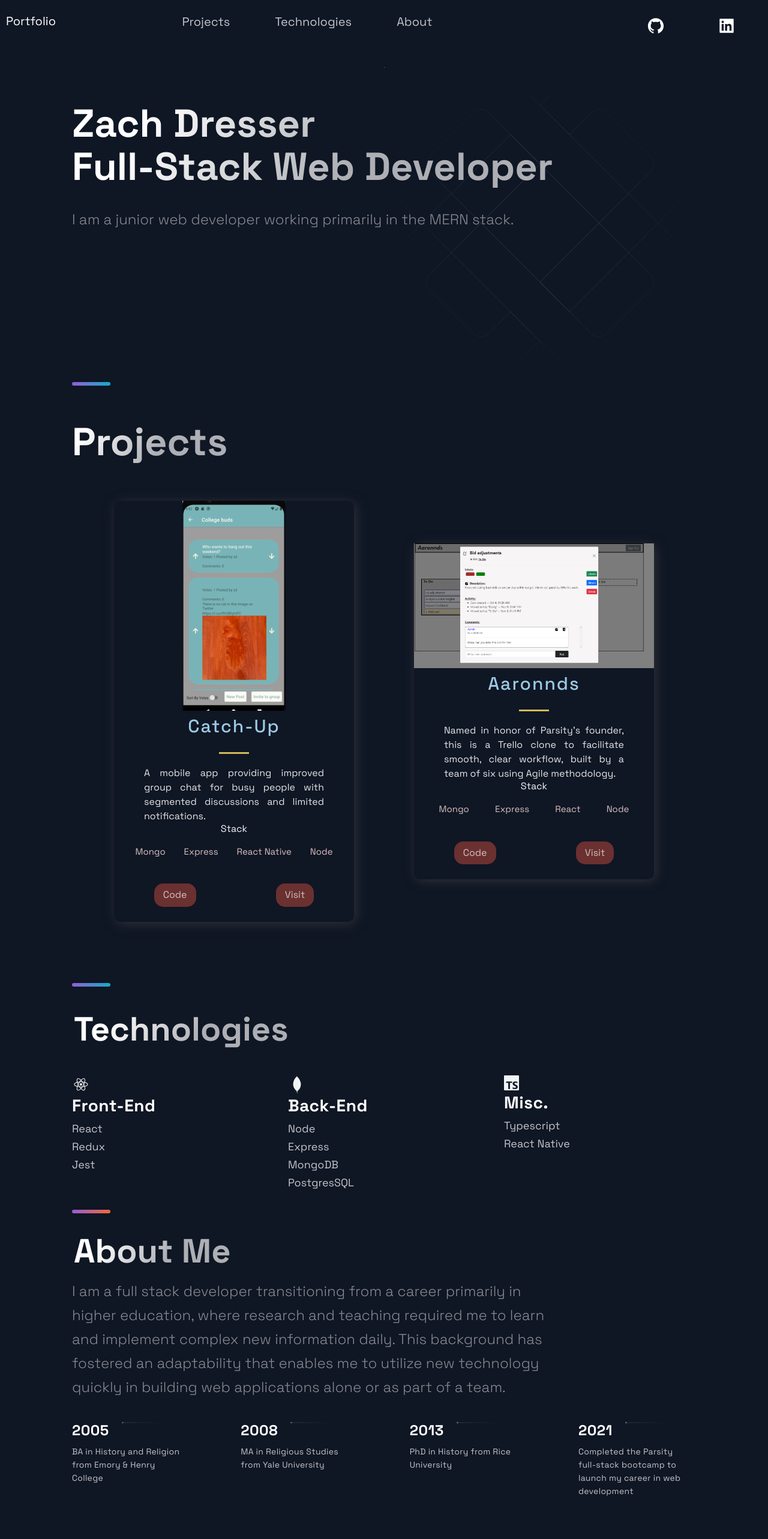
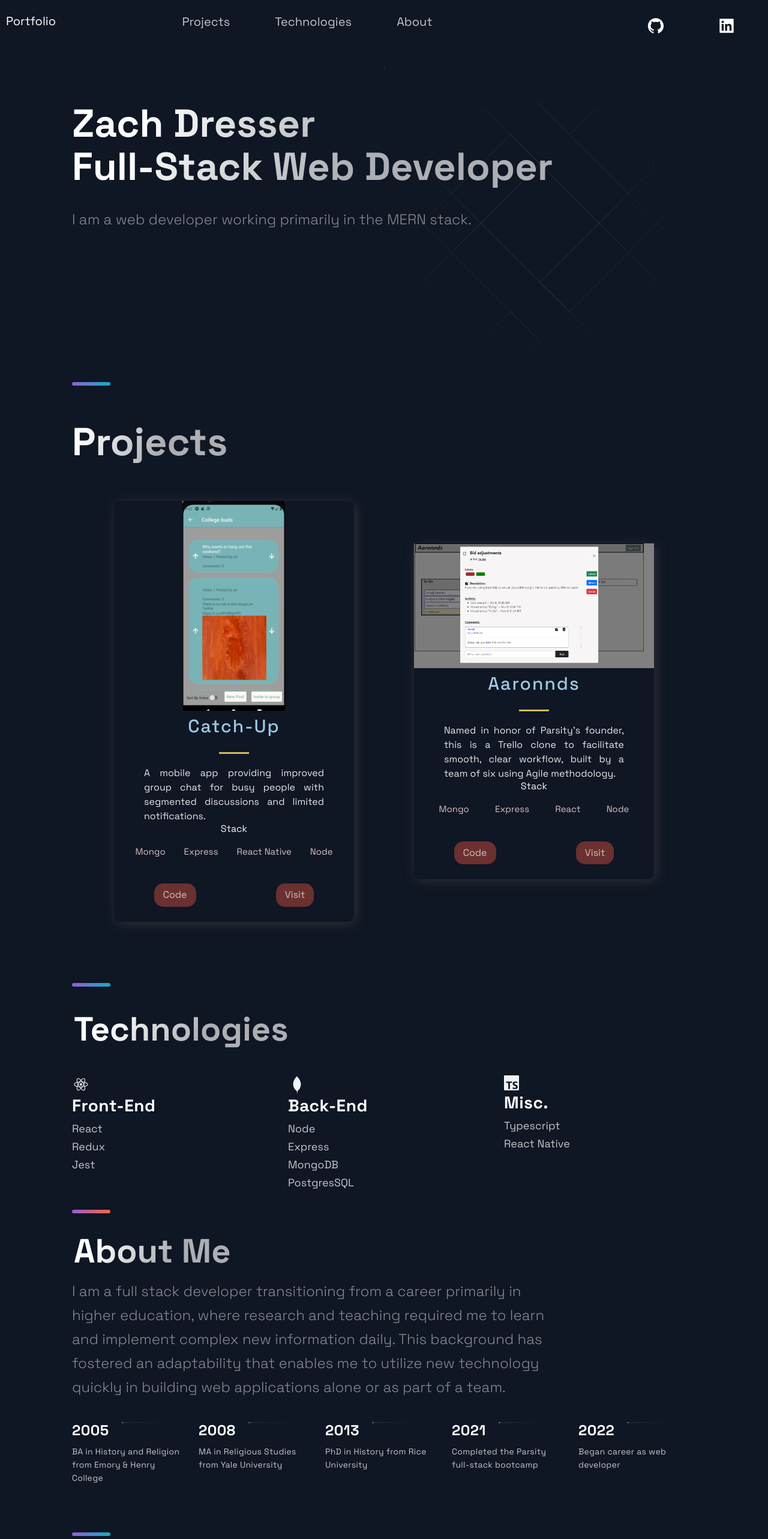
Before and after one commit to zdresser/portfolio, a Next.js app: page / in a window 1280 px wide. Shown: the top 2566 px of the page at 60% size. Built offline with nearby package versions, Linux system fonts and the light colour scheme.

Commit message:
minor site updates

```diff
--- a/src/components/Hero/Hero.js
+++ b/src/components/Hero/Hero.js
@@ -17,7 +17,7 @@ const Hero = (props) => (
           Full-Stack Web Developer
         </SectionTitle>
         <SectionText>
-          I am a junior web developer working primarily in the MERN stack.
+          I am a web developer working primarily in the MERN stack.
         </SectionText>
       </LeftSection>
     </Section>
--- a/src/constants/constants.js
+++ b/src/constants/constants.js
@@ -29,6 +29,7 @@ export const TimeLineData = [
   { year: 2013, text: "PhD in History from Rice University" },
   {
     year: 2021,
-    text: "Completed the Parsity full-stack bootcamp to launch my career in web development",
+    text: "Completed the Parsity full-stack bootcamp",
   },
+  { year: 2022, text: "Began career as web developer" },
 ];
```
Also changed, not shown: 1 other file (tests, documents, lock files or other folders).
